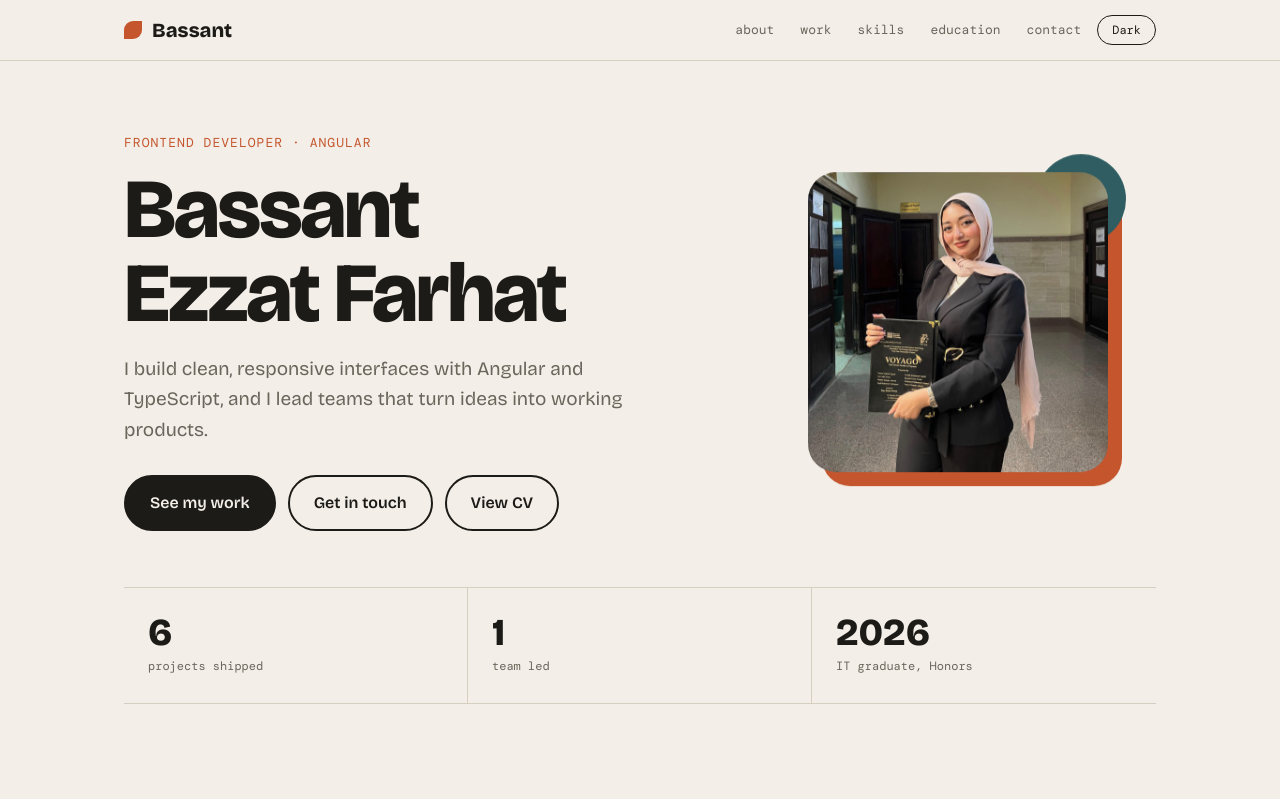
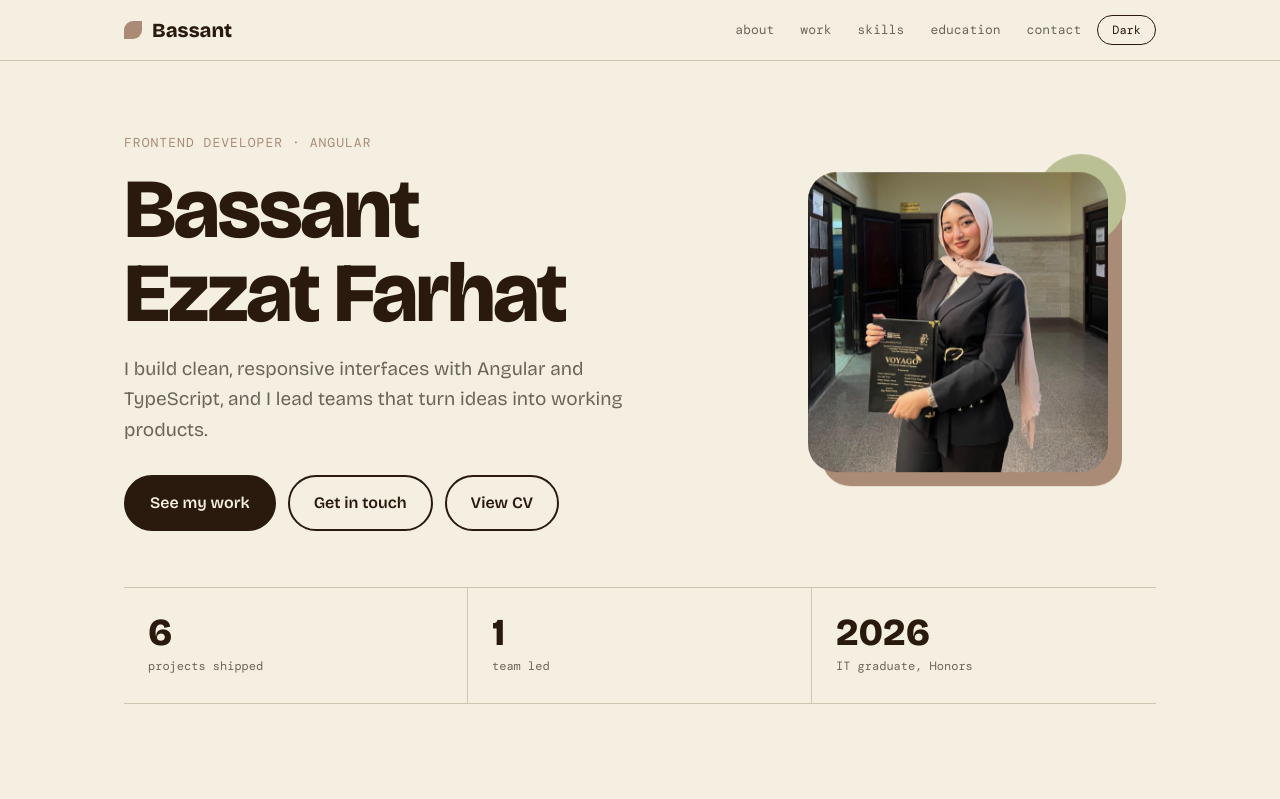
Before and after one commit to BassantEzzat/bassant-portfolio, an Angular app: page / in a window 1280 px wide. Shown: the top 799 px of the page. Built offline with nearby package versions, Linux system fonts and the light colour scheme.

Commit message:
redesign portfolio

```diff
--- a/src/styles.css
+++ b/src/styles.css
@@ -1,11 +1,11 @@
 :root {
-  --bg: #f3efe8;
+  --bg: #f5efe1;
   --card: #e9e3d8;
-  --ink: #1d1b18;
+  --ink: #2a1a0e;
   --mute: #6b655b;
-  --acc: #c4552d;
-  --acc2: #2f5d62;
-  --line: #d6cfc1;
+  --acc: #a98b76;
+  --acc2: #babf94;
+  --line: #cfc6b1;
   --f: 'Bricolage Grotesque', system-ui, sans-serif;
   --m: 'DM Mono', ui-monospace, monospace;
 }
@@ -21,12 +21,12 @@
   }
 }
 :root[data-theme='dark'] {
-  --bg: #1a1917;
+  --bg: #000000;
   --card: #24221f;
-  --ink: #efe9de;
+  --ink: #f5efe1;
   --mute: #a1998b;
-  --acc: #e0714a;
-  --acc2: #7fb0b5;
+  --acc: #caaa98;
+  --acc2: #e1dcc9;
   --line: #36332e;
 }
 html {
```
